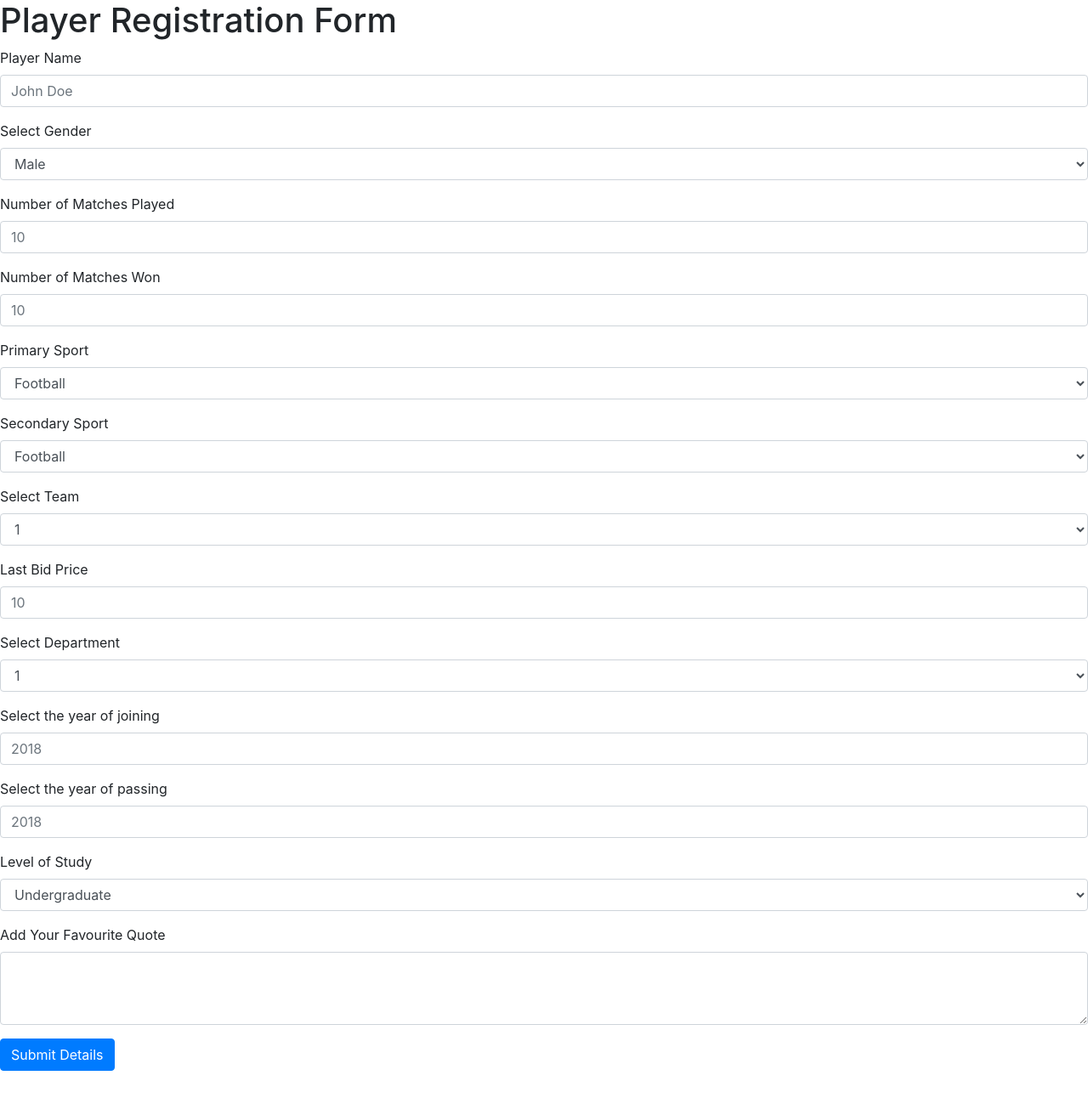
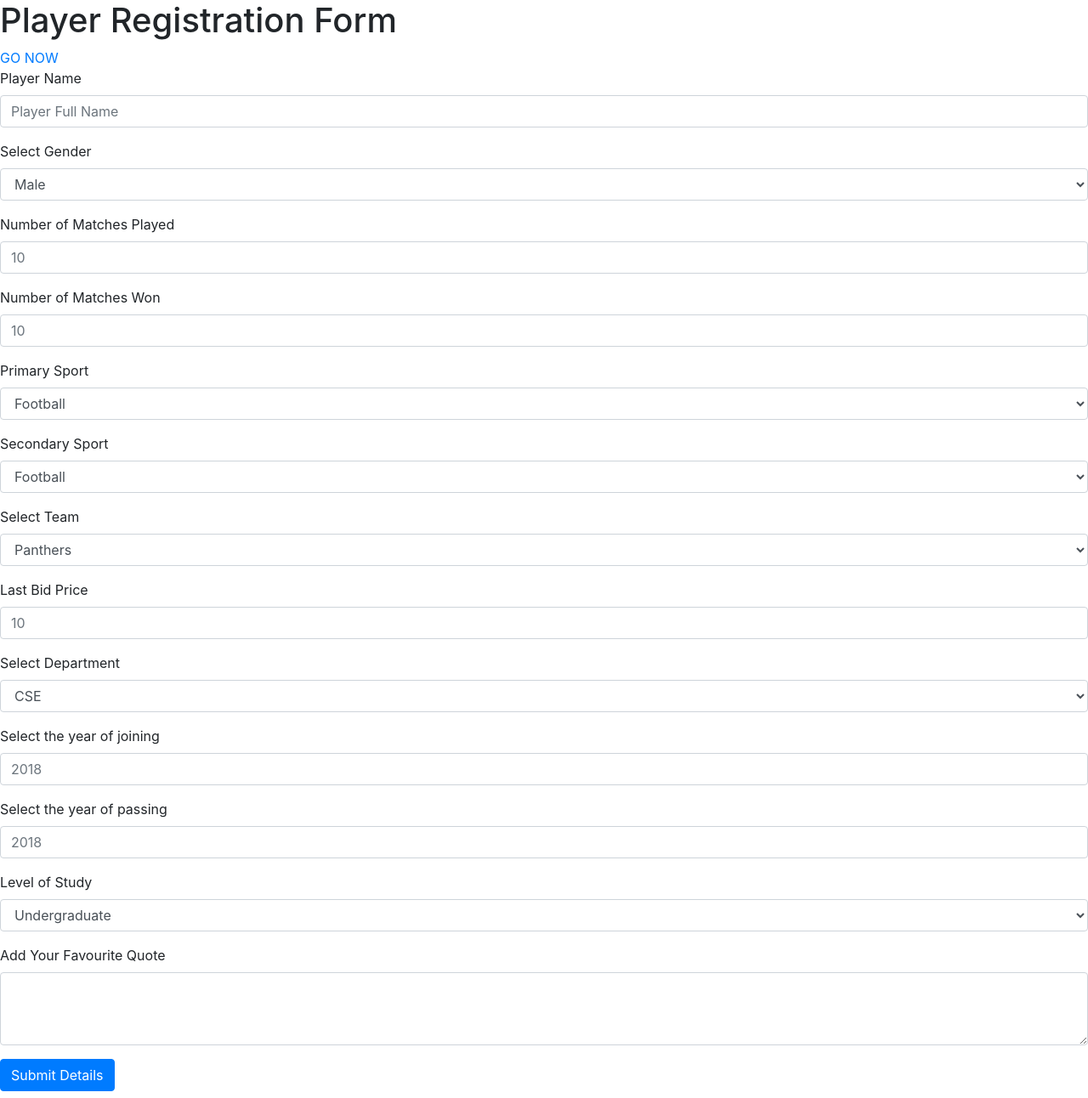
Before and after one commit to prakharrathi25/Sports-Management-System, a PHP site: page /playerReg.html in a window 1280 px wide. Shown: the whole page at 85% size. Before the commit the page ends 1260 px from the top, so only its background shows below. Run offline with PHP 8.4, Linux system fonts and the light colour scheme; some libraries are stand-ins or nearby versions.

Commit message:
Add includes

```diff
--- a/header.php
+++ b/header.php
@@ -1,5 +1,5 @@
 <?php
-include 'dbh.php';
+include 'includes/dbh.php';
  ?>
 
 <!DOCTYPE html>
--- a/dbh.php
+++ b/includes/dbh.php
@@ -3,6 +3,6 @@ $server = "localhost";
 $username = "root";
 $password = "mysql@123";
 $dbname = "sports-database";
-$conn = mysqli_connect($server,$username,$password, $dbname) ;
+$conn = mysqli_connect($server,$username,$password, $dbname);
 
  ?>
--- a/playerReg.html
+++ b/playerReg.html
@@ -1,4 +1,4 @@
-<!doctype html>
+<!DOCTYPE html>
 <html lang="en">
   <head>
     <!-- Required meta tags -->
@@ -11,105 +11,54 @@
     <title>Player Registration</title>
   </head>
   <body>
-    <!--- FIREBASE Conncection--->
-    <!-- The core Firebase JS SDK is always required and must be listed first -->
-    <script src="https://www.gstatic.com/firebasejs/7.14.2/firebase-app.js"></script>
-
-    <!-- TODO: Add SDKs for Firebase products that you want to use
-         https://firebase.google.com/docs/web/setup#available-libraries -->
-    <script src="https://www.gstatic.com/firebasejs/7.14.2/firebase-analytics.js"></script>
-
-    <script>
-      // Your web app's Firebase configuration
-      var firebaseConfig = {
-        apiKey: "AIzaSyDhDDSFNRJuxo09GGM-D7niVcc3ctOlTlo",
-        authDomain: "sports-management-system-11c69.firebaseapp.com",
-        databaseURL: "https://sports-management-system-11c69.firebaseio.com",
-        projectId: "sports-management-system-11c69",
-        storageBucket: "sports-management-system-11c69.appspot.com",
-        messagingSenderId: "382409332013",
-        appId: "1:382409332013:web:6d9163bf95b540966dafa4",
-        measurementId: "G-Z07E6XVWPB"
-      };
-      // Initialize Firebase
-      firebase.initializeApp(firebaseConfig);
-      firebase.analytics();
-      function writeData(){
-          firebase.database().ref("User").set({
-              name: document.getElementsByName("name"),
-              gender: document.getElementsByName("gender"),
-              match_num: document.getElementsByName("match_num"),
-              win_num: document.getElementsByName("win_num"),
-              p_sport: document.getElementsByName("p_sport"),
-              s_sport: document.getElementsByName("s_sport"),
-              team: document.getElementsByName("team"),
-              manager: document.getElementsByName("team")
-              bid: document.getElementsByName("bid"),
-              dept: document.getElementsByName("dept"),
-              join_year:document.getElementsByName("join_year"),
-              level: document.getElementsByName("level"),
-              pass_year:document.getElementsByName("pass_year"),
-              quote: document.getElementsByName("quote")
-
-          })
-      }
-
-      // Our Script Code
-
-    </script>
 
     <h1>Player Registration Form</h1>
+    <a href="index1.html" > GO NOW </a>
 
     <!-- Player registration Form -->
 
-    <form>
+    <form action="includes/player_post.php" method="POST">
 
         <!-- Text Input -->
         <div class="form-group">
           <label for="exampleFormControlInput1">Player Name</label>
-        <input type="text" class="form-control" id="exampleFormControlInput1" placeholder="John Doe" name="name">
+          <input type="text" class="form-control" id="name" placeholder="Player Full Name" name="name">
         </div>
-
-      <!-- Email Input -->
-      <!-- <div class="form-group">
-        <label for="exampleFormControlInput1">Email address</label>
-        <input type="email" class="form-control" id="exampleFormControlInput1" placeholder="name@example.com">
-      </div> -->
 
         <!-- Gender Input -->
         <div class="form-group">
           <label for="exampleFormControlSelect1">Select Gender</label>
-        <select class="form-control" id="exampleFormControlSelect1" name="gender" required>
-          <option value="m">Male</option>
-          <option value="f">Female</option>
-          <option value="o">Other</option>
+          <select class="form-control" id="gender" name="gender" required>
+            <option value="male">Male</option>
+            <option value="female">Female</option>
+            <option value="other">Other</option>
           </select>
         </div>
 
         <!-- Played Matches -->
         <div class="form-group">
           <label for="exampleFormControlInput1">Number of Matches Played</label>
-        <input type="number" class="form-control" id="exampleFormControlInput1" placeholder="10" name="match_num" required>
+          <input type="number" class="form-control" id="match_num" placeholder="10" name="match_num" required>
         </div>
 
         <!-- Wins -->
         <div class="form-group">
           <label for="exampleFormControlInput1">Number of Matches Won</label>
-        <input type="number" class="form-control" id="exampleFormControlInput1" placeholder="10" name="win_num" required>
+          <input type="number" class="form-control" id="win_num" placeholder="10" name="win_num" required>
         </div>
 
         <!-- Primary sport -->
           <div class="form-group">
             <label for="exampleFormControlSelect1">Primary Sport</label>
-        <select class="form-control" id="exampleFormControlSelect1" name="p_sport" required>
+            <select class="form-control" id="p_sport" name="p_sport" required>
               <option value=1>Football</option>
-          <option value="2">Tennis</option>
-          <option value="3">Basketball</option>
-          <option value="4">Badminton</option>
-          <option value="5">Volleball</option>
-          <option value="6">Cricket</option>
-          <option value="7">Table Tennis</option>
-          <option value="8">Squash</option>
+              <option value=2>Tennis</option>
+              <option value=3>Basketball</option>
+              <option value=4>Badminton</option>
+              <option value=5>Volleball</option>
+              <option value=6>Cricket</option>
+              <option value=7>Table Tennis</option>
+              <option value=8>Squash</option>
               <option value=9>Chess</option>
             </select>
           </div>
@@ -117,15 +66,15 @@
           <!-- Secondary sport -->
         <div class="form-group">
           <label for="exampleFormControlSelect1">Secondary Sport</label>
-        <select class="form-control" id="exampleFormControlSelect1" name="s_sport">
+          <select class="form-control" id="s_sport" name="s_sport" required>
             <option value=1>Football</option>
-          <option value="2">Tennis</option>
-          <option value="3">Basketball</option>
-          <option value="4">Badminton</option>
-          <option value="5">Volleball</option>
-          <option value="6">Cricket</option>
-          <option value="7">Table Tennis</option>
-          <option value="8">Squash</option>
+            <option value=2>Tennis</option>
+            <option value=3>Basketball</option>
+            <option value=4>Badminton</option>
+            <option value=5>Volleball</option>
+            <option value=6>Cricket</option>
+            <option value=7>Table Tennis</option>
+            <option value=8>Squash</option>
             <option value=9>Chess</option>
           </select>
         </div>
@@ -133,67 +82,72 @@
             <!-- Team Input -->
          <div class="form-group">
            <label for="exampleFormControlSelect1">Select Team</label>
-        <select class="form-control" id="exampleFormControlSelect1" name="team" required>
-          <option value=1>1</option>
-          <option value=1>2</option>
-          <option value=1>3</option>
-          <option value=1>4</option>
+           <select class="form-control" id="team" name="team" required>
+             <option value=1>Panthers</option>
+             <option value=2>Bulls</option>
+             <option value=3>Phoniex</option>
+             <option value=4>Falcons</option>
            </select>
          </div>
 
          <!-- Last Bid  -->
           <div class="form-group">
             <label for="exampleFormControlInput1">Last Bid Price</label>
-        <input type="number" class="form-control" id="exampleFormControlInput1" placeholder="10" name="bid" required>
+            <input type="number" class="form-control" id="bid" placeholder="10" name="bid" required>
           </div>
 
           <!-- Department selction -->
           <div class="form-group">
             <label for="exampleFormControlSelect1">Select Department</label>
-        <select class="form-control"  name="dept" required>
-          <option value="cse">1</option>
-          <option value="cse">2</option>
-          <option value="cse">3</option>
-          <option value="cse">4</option>
-          <option value="cse">5</option>
-          <option value="cse">6</option>
-          <option value="cse">7</option>
-          <option value="cse">8</option>
-          <option value="cse">9</option>
+            <select class="form-control" id="dept" name="dept" required>
+              <option value="CSE">CSE</option>
+              <option value="ECE/EEE">ECE/EEE</option>
+              <option value="Mechanical">Mechanical</option>
+              <option value="Civil">Civil</option>
+              <option value="Chemical">Chemical</option>
+              <option value="History">History</option>
+              <option value="Sociology">Sociology</option>
+              <option value="Economics">Economics</option>
+              <option value="IRGS">IRGS</option>
+              <option value="BMS">BMS</option>
+              <option value="Mathematics">Mathematics</option>
+              <option value="Physics">Physics</option>
+              <option value="Chemistry">Chemistry</option>
+              <option value="Life Sciences">Life Sciences</option>
             </select>
           </div>
 
           <!-- Join Year  -->
          <div class="form-group">
            <label for="exampleFormControlInput1">Select the year of joining</label>
-        <input type="number" class="form-control" id="exampleFormControlInput1" placeholder="2018" name="join_year" required>
+           <input type="number" class="form-control" id="join_year" placeholder="2018" name="join_year" required>
          </div>
 
          <!-- pass Year  -->
          <div class="form-group">
            <label for="exampleFormControlInput1">Select the year of passing</label>
-        <input type="number" class="form-control" id="exampleFormControlInput1" placeholder="2018" name="pass_year" required>
+           <input type="number" class="form-control" id="pass_year" placeholder="2018" name="pass_year" required>
          </div>
 
          <!-- Level of Study -->
         <div class="form-group">
           <label for="exampleFormControlSelect1">Level of Study</label>
-        <select class="form-control" id="exampleFormControlSelect1" name="level" required>
+          <select class="form-control" id="level" name="level" required>
             <option value="ug">Undergraduate</option>
             <option value="g">Graduate</option>
             <option value="d">Doctoral</option>
           </select>
         </div>
 
+        <!-- Favourite Quote -->
         <div class="form-group">
           <label for="exampleFormControlTextarea1">Add Your Favourite Quote</label>
-        <textarea class="form-control" id="exampleFormControlTextarea1" rows="3" name="quote"></textarea>
+          <textarea class="form-control" id="quote" rows="3" name="quote"></textarea>
         </div>
 
       <!-- Submit Button -->
-      <button onclick="writeData()" type="submit" name="submit-button" class="btn btn-primary mb-2">Submit Details</button>
+      <button type="submit" name="submit-button" class="btn btn-primary mb-2">Submit Details</button>
     </form>
-
 
     <!-- Optional JavaScript -->
     <!-- jQuery first, then Popper.js, then Bootstrap JS -->
--- a/player_input.html
+++ b/player_input.html
@@ -1,4 +1,4 @@
-<!<!DOCTYPE html>
+<!DOCTYPE html>
 <html lang="en">
     <head>
         <!-- Required meta tags -->
```
Also changed, not shown: includes/player_post.php (added, +36 -0 lines), test_form.php (added, +45 -0 lines), index1.html (renamed from index.html). Lines whose indentation alone changed are shown as unchanged.
